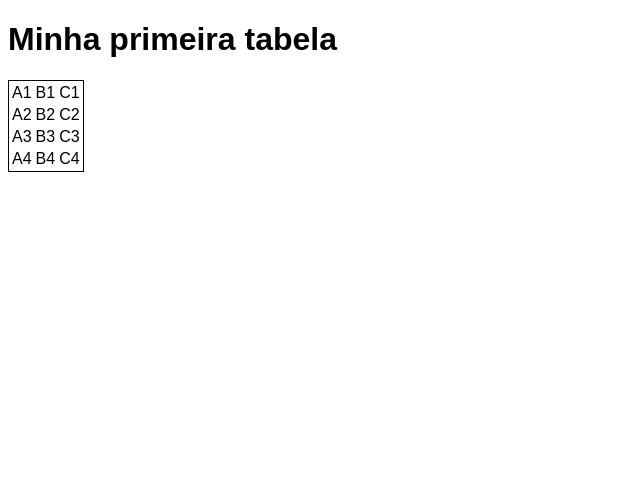
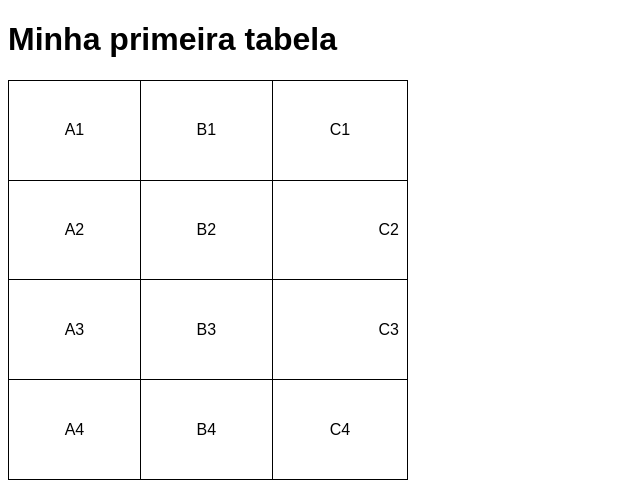
Before and after one commit to gabrieldiscord/html-css, a plain HTML site: page exercicios/ex023/tabela001.html in a window 1280 px wide. Shown: the whole page, without its empty margins (0-640 px from the left). Drawn offline with Linux system fonts and the light colour scheme.

Commit message:
atualizei as tabelas

```diff
--- a/exercicios/ex023/tabela001.html
+++ b/exercicios/ex023/tabela001.html
@@ -10,7 +10,20 @@
         }
 
         table {
+            width: 400px;
+            height: 400px;
+            border-collapse: collapse;
+        }
+
+        td {
             border: 1px solid black;
+            padding: 8px;
+            text-align: center; /* Alinhamento Horizontal */
+            vertical-align: middle;
+        }
+
+        .numero {
+            text-align: right;
         }
     </style>
 </head>
@@ -18,25 +31,24 @@
     <h1>Minha primeira tabela</h1>
     <table>
         <tr>
-            <td>A1</td>
-            <td>B1</td>
-            <td>C1</td>
+            <td>A1
+            <td>B1
+            <td>C1
         </tr>
         <tr>
             <td>A2</td>
             <td>B2</td>
-            <td>C2</td>
+            <td class="numero">C2</td>
         </tr>
         <tr>
             <td>A3</td>
             <td>B3</td>
-            <td>C3</td>
+            <td class="numero">C3</td>
         </tr>
         <tr>
             <td>A4</td>
             <td>B4</td>
             <td>C4</td>
         </tr>
-    </table>
 </body>
 </html>
```
